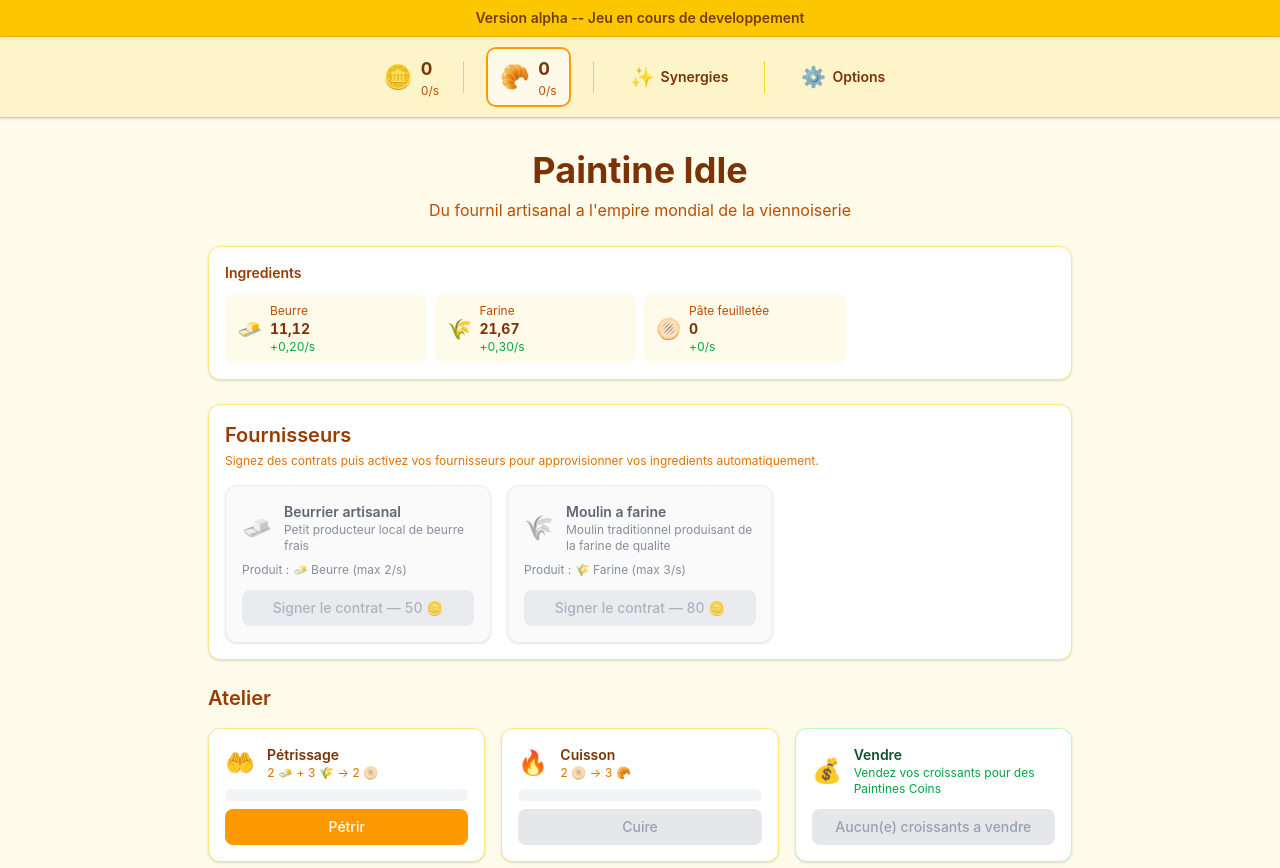
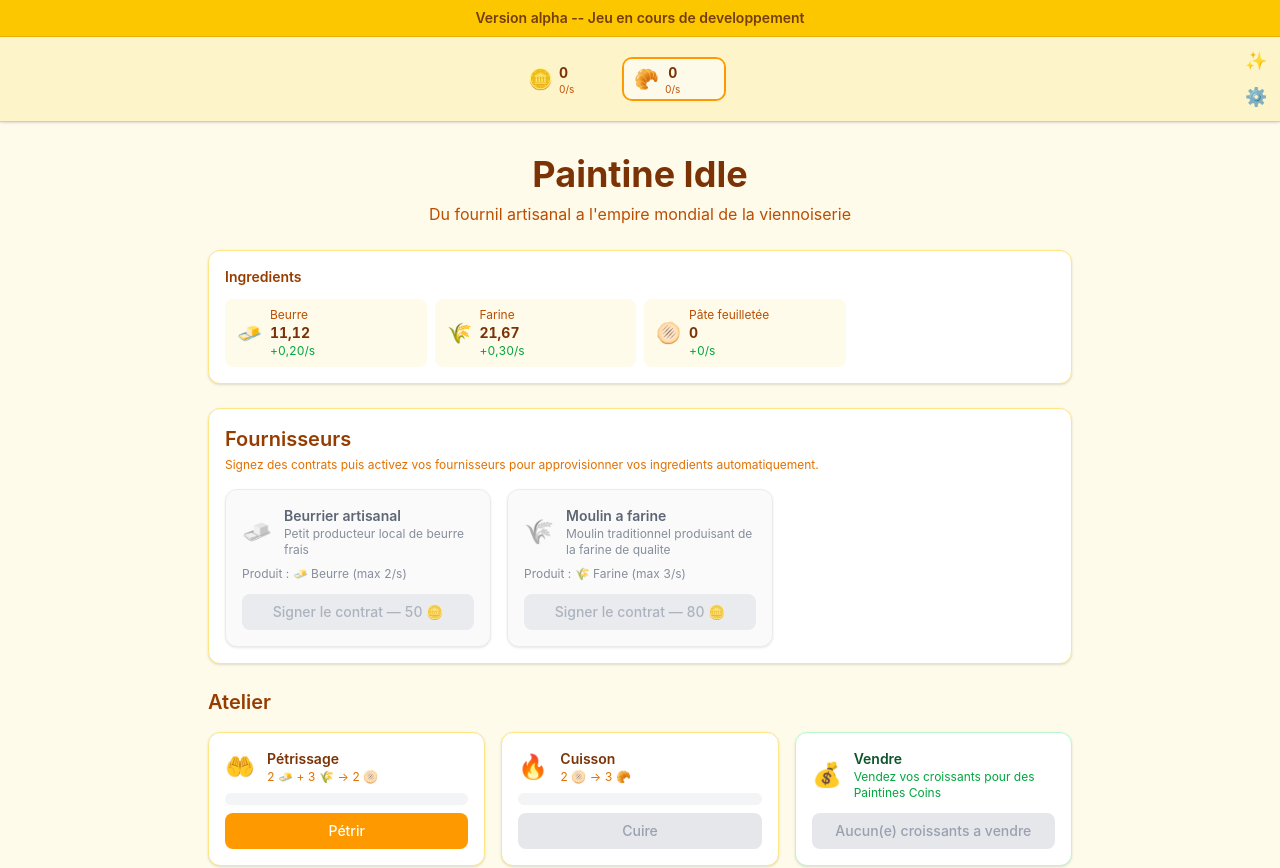
Before and after one commit to vuldov/PaintineIdle, a React (Vite) app: page / in a window 1280 px wide. Shown: the top 868 px of the page. Built offline with nearby package versions, Linux system fonts and the light colour scheme.

Commit message:
💄 Rework du header

```diff
--- a/src/components/game/ResourceBar.tsx
+++ b/src/components/game/ResourceBar.tsx
@@ -34,31 +34,28 @@ export function ResourceBar({ onOpenSettings }: { onOpenSettings: () => void })
   const visibleProducts = PRODUCT_ORDER.filter((id) => unlockedProducts.includes(id))
 
   return (
-    <header className="sticky top-0 z-10 bg-amber-100/90 backdrop-blur-sm border-b border-amber-300 px-4 py-3 shadow-sm">
-      <div className="flex flex-wrap items-center justify-center gap-6">
-        {/* Paintines Coins -- always visible, not clickable */}
+    <header className="sticky top-0 z-10 bg-amber-100/90 backdrop-blur-sm border-b border-amber-300 px-2 py-2 shadow-sm">
+      <div className="flex items-center gap-1.5">
+        {/* Left/center: coins + products */}
+        <div className="flex flex-wrap items-center justify-center gap-1.5 flex-1 min-w-0">
+          {/* Paintines Coins */}
           {coinsResource && coinsData && (
-          <div className="flex items-center gap-2 text-amber-900">
-            <span className="text-2xl" role="img" aria-label={coinsData.name}>
+            <div className="flex items-center gap-1.5 text-amber-900 rounded-lg px-2.5 py-1 min-w-[100px]">
+              <span className="text-xl shrink-0" role="img" aria-label={coinsData.name}>
                 {coinsData.emoji}
               </span>
-            <div className="flex flex-col items-start leading-tight">
-              <span className="font-bold text-lg">
+              <div className="flex flex-col leading-tight tabular-nums">
+                <span className="font-bold text-sm">
                   <NumberDisplay value={coinsResource.amount} />
                 </span>
-              <span className="text-xs text-amber-700">
+                <span className="text-[10px] text-amber-700">
                   <NumberDisplay value={coinsResource.perSecond} />/s
                 </span>
               </div>
             </div>
           )}
 
-        {/* Separator */}
-        {visibleProducts.length > 0 && (
-          <div className="w-px h-8 bg-amber-300" />
-        )}
-
-        {/* All unlocked product finished resources -- clickable to switch */}
+          {/* Product tabs */}
           {visibleProducts.map((id) => {
             const bundle = PRODUCT_REGISTRY[id]
             const finishedRid = bundle.finishedProductId as string
@@ -75,62 +72,54 @@ export function ResourceBar({ onOpenSettings }: { onOpenSettings: () => void })
                 onClick={() => setActiveProduct(id as ProductId)}
                 title={`${bundle.definition.name} — Cliquez pour afficher`}
                 className={`
-                flex items-center gap-2 text-amber-900 rounded-lg px-3 py-1.5 transition-all cursor-pointer
+                  flex items-center gap-1.5 text-amber-900 rounded-lg px-2.5 py-1 transition-all cursor-pointer min-w-[100px]
                   ${isActive
                     ? `ring-2 ${ringClass} bg-white/60 shadow-sm`
-                  : 'hover:bg-white/40'
+                    : 'bg-white/20 hover:bg-white/50 opacity-75 hover:opacity-100'
                   }
                 `}
               >
-              <span className="text-2xl" role="img" aria-label={finishedData.name}>
+                <span className="text-xl shrink-0" role="img" aria-label={finishedData.name}>
                   {finishedData.emoji}
                 </span>
-              <div className="flex flex-col items-start leading-tight">
-                <span className="font-bold text-lg">
+                <div className="flex flex-col leading-tight tabular-nums">
+                  <span className="font-bold text-sm">
                     <NumberDisplay value={finishedRes.amount} />
                   </span>
-                <span className="text-xs text-amber-700">
+                  <span className="text-[10px] text-amber-700">
                     <NumberDisplay value={finishedRes.perSecond} />/s
                   </span>
                 </div>
               </button>
             )
           })}
+        </div>
 
-        {/* Synergy button */}
+        {/* Right: utility icons */}
+        <div className="flex flex-col gap-1 shrink-0">
           {visibleProducts.length > 0 && (
-          <>
-            <div className="w-px h-8 bg-amber-300" />
             <button
               onClick={() => setViewMode(viewMode === 'synergies' ? 'product' : 'synergies')}
               title="Synergies & Bonus"
               className={`
-                flex items-center gap-1.5 rounded-lg px-3 py-1.5 transition-all cursor-pointer
+                w-8 h-8 flex items-center justify-center rounded-lg transition-all cursor-pointer
                 ${viewMode === 'synergies'
                   ? 'ring-2 ring-purple-400 bg-purple-50 shadow-sm'
                   : 'hover:bg-white/40 text-amber-900'
                 }
               `}
             >
-              <span className="text-xl">✨</span>
-              <span className="text-sm font-semibold hidden sm:inline">
-                Synergies
-              </span>
+              <span className="text-lg">✨</span>
             </button>
-          </>
           )}
-
-        {/* Settings button */}
-        <div className="w-px h-8 bg-amber-300" />
           <button
             onClick={onOpenSettings}
             title="Options"
-          className="flex items-center gap-1.5 rounded-lg px-3 py-1.5 transition-all cursor-pointer hover:bg-white/40 text-amber-900"
+            className="w-8 h-8 flex items-center justify-center rounded-lg transition-all cursor-pointer hover:bg-white/40 text-amber-900"
           >
-          <span className="text-xl">&#9881;</span>
-          <span className="text-sm font-semibold hidden sm:inline">Options</span>
+            <span className="text-lg">&#9881;</span>
           </button>
-
+        </div>
       </div>
     </header>
   )
```
Lines whose indentation alone changed are shown as unchanged.
